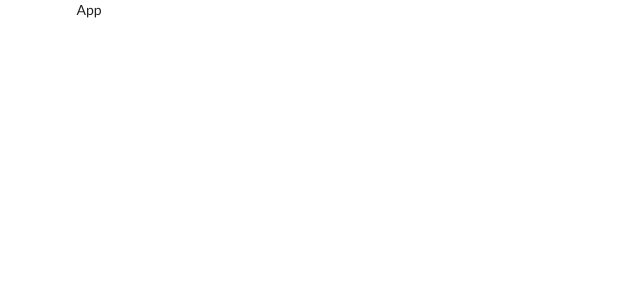
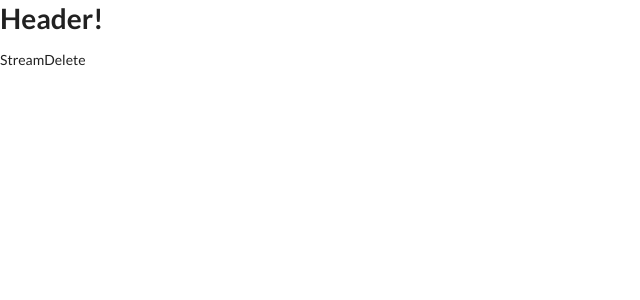
Before and after one commit to Siddheshsj/redux-basics, a React (Create React App) app: page /streams/delete in a window 1280 px wide. Shown: the top 300 px of the page, without its empty margins (0-640 px from the left). Built offline with nearby package versions, Linux system fonts and the light colour scheme.

Commit message:
added react router dom, links basic routing for CRUD

```diff
--- a/package.json
+++ b/package.json
@@ -9,6 +9,7 @@
     "react": "^17.0.2",
     "react-dom": "^17.0.2",
     "react-redux": "^7.2.5",
+    "react-router-dom": "^5.3.0",
     "react-scripts": "4.0.3",
     "redux": "^4.1.1",
     "web-vitals": "^1.1.2"
--- a/src/components/App.js
+++ b/src/components/App.js
@@ -1,7 +1,26 @@
 import React from 'react';
+import { BrowserRouter, Route, Link } from 'react-router-dom';
+import StreamCreate from './streams/StreamCreate';
+import StreamEdit from './streams/StreamEdit';
+import StreamDelete from './streams/StreamDelete';
+import StreamList from './streams/StreamList';
+import StreamShow from './streams/StreamShow';
 
 const App = () => {
-  return <div className="ui container">App</div>;
+  return (
+    <div>
+      <h1>Header!</h1>
+      <BrowserRouter>
+        <div>
+          <Route path="/" exact component={StreamList} />
+          <Route path="/streams/new" exact component={StreamCreate} />
+          <Route path="/streams/edit" exact component={StreamEdit} />
+          <Route path="/streams/delete" exact component={StreamDelete} />
+          <Route path="/streams/show" exact component={StreamShow} />
+        </div>
+      </BrowserRouter>
+    </div>
+  );
 };
 
 export default App;
--- /dev/null
+++ b/src/components/streams/StreamCreate.js
@@ -0,0 +1,7 @@
+import React from 'react';
+
+const StreamCreate = () => {
+  return <div>StreamCreate</div>;
+};
+
+export default StreamCreate;
--- /dev/null
+++ b/src/components/streams/StreamDelete.js
@@ -0,0 +1,7 @@
+import React from 'react';
+
+const StreamDelete = () => {
+  return <div>StreamDelete</div>;
+};
+
+export default StreamDelete;
--- /dev/null
+++ b/src/components/streams/StreamEdit.js
@@ -0,0 +1,7 @@
+import React from 'react';
+
+const StreamEdit = () => {
+  return <div>StreamEdit</div>;
+};
+
+export default StreamEdit;
--- /dev/null
+++ b/src/components/streams/StreamList.js
@@ -0,0 +1,7 @@
+import React from 'react';
+
+const StreamList = () => {
+  return <div>StreamList</div>;
+};
+
+export default StreamList;
--- /dev/null
+++ b/src/components/streams/StreamShow.js
@@ -0,0 +1,7 @@
+import React from 'react';
+
+const StreamShow = () => {
+  return <div>StreamShow</div>;
+};
+
+export default StreamShow;
--- a/src/index.js
+++ b/src/index.js
@@ -1,14 +1,6 @@
 import React from 'react';
 import ReactDOM from 'react-dom';
-import { Provider } from 'react-redux';
-import { createStore } from 'redux';
 
 import App from './components/App';
-import reducers from './reducers';
 
-ReactDOM.render(
-  <Provider store={createStore(reducers)}>
-    <App />
-  </Provider>,
-  document.querySelector('#root')
-);
+ReactDOM.render(<App />, document.querySelector('#root'));
--- a/src/reducers/index.js
+++ /dev/null
@@ -1,5 +0,0 @@
-import { combineReducers } from "redux";
-
-export default combineReducers({
-    replaceMe: () => "Try now"
-});
```
Also changed, not shown: src/actions/index.js (deleted), 1 other file (tests, documents, lock files or other folders).
